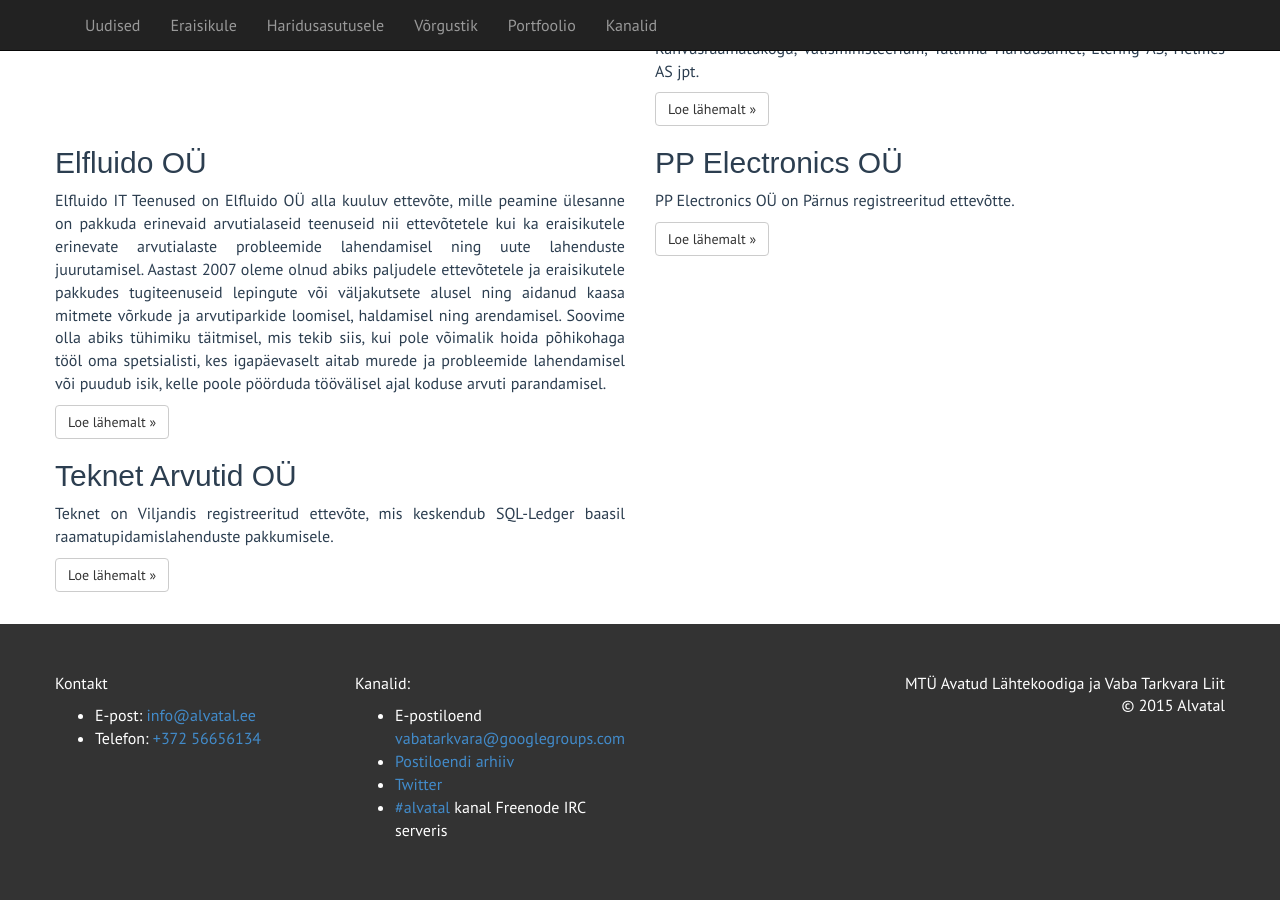
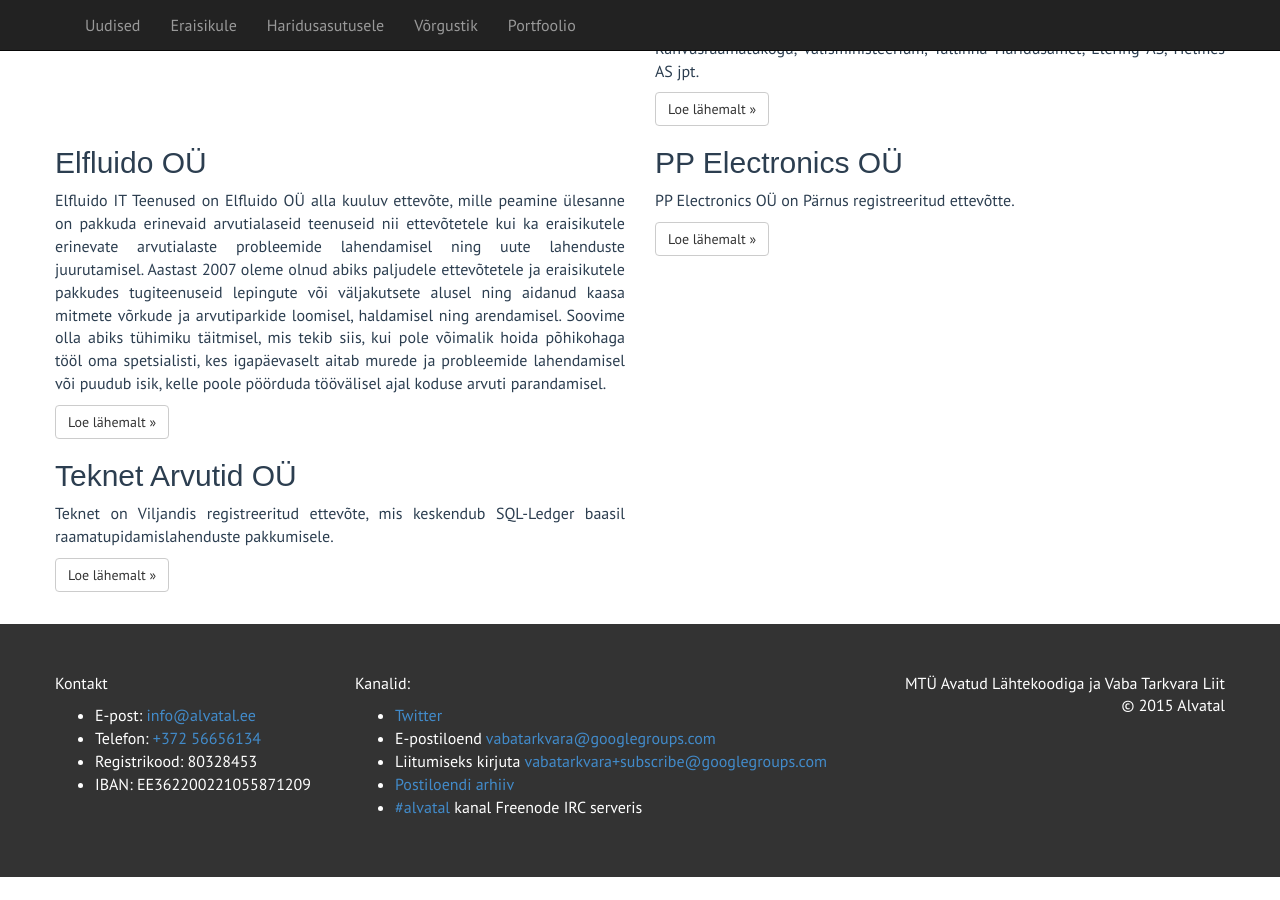
Before and after one commit to alvatal/alvatal.github.io, a Jekyll site: the page built from network/business.md, in a window 1280 px wide and 900 px high, scrolled down 1512 px. Built offline with Jekyll 4.4.1, drawn with Linux system fonts in a browser that asks for light colours; some web fonts are replaced; after the commit the page ends 2389 px from its top, so only the background shows below that.

```diff
--- a/_layouts/default.html
+++ b/_layouts/default.html
@@ -48,12 +48,13 @@ title_prefix: Alvatal
                     <li><a href="{{ '/network/' | prepend: site.baseurl }}">V&otilde;rgustik</a></li>
 
                     <li><a href="{{ '/portfolio/' | prepend: site.baseurl }}">Portfoolio</a></li>
-                    <li><a href="{{ '/channels/' | prepend: site.baseurl }}">Kanalid</a></li>
+                    <!-- <li><a href="{{ '/channels/' | prepend: site.baseurl }}">Kanalid</a></li> -->
                 </ul>
             </div>
         </div>
     </nav>
     {{ content }}
+
 
     <nav class="navbar navbar-default visible-xs navbar-header" style="margin-bottom:0">
         <a class="navbar-toggle nav-link" href="#pagetop">
@@ -71,20 +72,26 @@ title_prefix: Alvatal
                     <ul>
                         <li>E-post: <a href="mailto:info@alvatal.ee">info@alvatal.ee</a></li>
                         <li>Telefon: <a href="tel:+37256656134">+372 56656134</a></li>
+
+                        <li>Registrikood: 80328453</li>
+                        <li>IBAN: EE362200221055871209</li>
                     </ul>
                 </div>
-                <div class="col-md-3">
+                <div class="col-md-9">
+                    <p style="float:right; text-align: right;">
+                        MTÜ Avatud Lähtekoodiga ja Vaba Tarkvara Liit<br/>
+                        &copy; 2015 Alvatal
+                    </p>
+
                     <p>Kanalid:</p>
                     <ul>
+                        <li><a href="http://twitter.com/alvatal">Twitter</a></li>
                         <li>E-postiloend <a href="mailto:vabatarkvara@googlegroups.com">vabatarkvara@googlegroups.com</a></li>
+                        <li>Liitumiseks kirjuta <a href="mailto:vabatarkvara+subscribe@googlegroups.com">vabatarkvara+subscribe@googlegroups.com</a></li>
                         <li><a href="https://groups.google.com/forum/#!forum/vabatarkvara">Postiloendi arhiiv</a></li>
-                        <li><a href="http://twitter.com/alvatal">Twitter</a></li>
+
                         <li><a href="http://webchat.freenode.net/?nick=Abivajaja&channels=#alvatal">#alvatal</a> kanal Freenode IRC serveris</li>
                     </ul>
-                </div>
-                <div class="col-md-6">
-                    <p style="text-align:right;">MTÜ Avatud Lähtekoodiga ja Vaba Tarkvara Liit
-                    <br/>&copy; 2015 Alvatal</p>
                 </div>
             </div>
          </div>
```
Also changed, not shown: network/business.md (+10 -3 lines).
